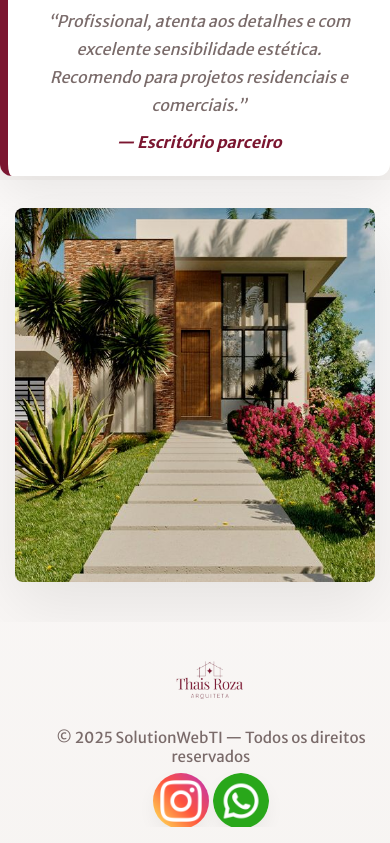
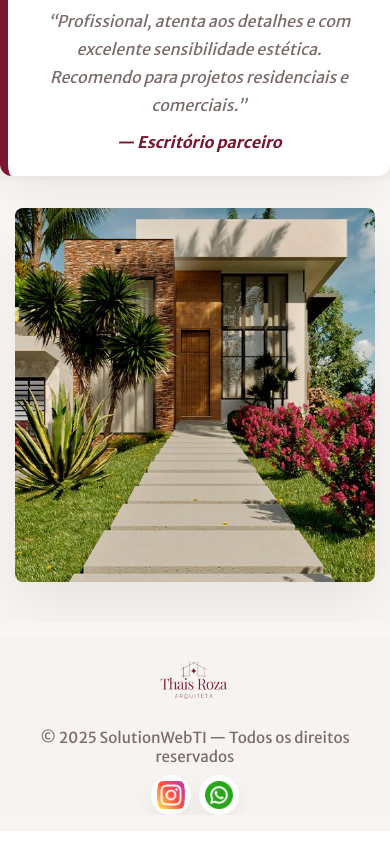
Before and after one commit to yousseflets/arquiteturaeurbanismo, an Angular app: page / in a window 390 px wide. Shown: the part 1508-2351 px from the top of the page. Built offline with nearby package versions, Linux system fonts and the light colour scheme.

Commit message:
ajuste mobile

```diff
--- a/src/app/app.scss
+++ b/src/app/app.scss
@@ -181,13 +181,21 @@ body.no-scroll { overflow: hidden; touch-action: none; }
 .contact-form input, .contact-form textarea { padding:0.6rem; border:1px solid #e6e1df; border-radius:6px }
 
 .site-footer { padding:1.25rem 0; color:var(--muted); font-size:0.9rem }
-.site-footer .footer-inner { display:flex; align-items:center; justify-content:space-between }
+.site-footer { padding:1.25rem 0; color:var(--muted); font-size:0.9rem; width:100%; overflow-x:hidden; }
+.site-footer .footer-inner { display:flex; align-items:center; justify-content:space-between; width:100%; max-width:100%; box-sizing:border-box; padding:0 1rem; }
 .site-footer .copy { color:var(--muted) }
 .site-footer .social { display:flex; gap:0.75rem }
 .site-footer .social-link { display:inline-flex; align-items:center; justify-content:center; padding:6px; border-radius:50%; background:#fff; color:var(--brand-deep); text-decoration:none; box-shadow:0 8px 20px rgba(0,0,0,0.06) }
-.site-footer .social-link img { width:44px; height:44px; display:block; border-radius:50%; object-fit:contain }
+.site-footer .social-link img { width:44px; height:44px; display:block; border-radius:50%; object-fit:contain; max-width:100%; }
 .site-footer .social-link svg { width:18px; height:18px; color:var(--brand-deep) }
 .site-footer .social-link:hover { background:rgba(123,22,48,0.04) }
+
+/* Defensive: ensure footer content never exceeds viewport on very narrow devices */
+@media (max-width:420px) {
+	.site-footer .footer-inner { padding-left:0.6rem; padding-right:0.6rem; background-color:var(--bg-off);	 }
+	.site-footer .copy { font-size:0.9rem }
+	.site-footer .social-link img { width:40px; height:40px }
+}
 
 @media (max-width:700px) {
 	.header-inner { gap:1rem }
```
